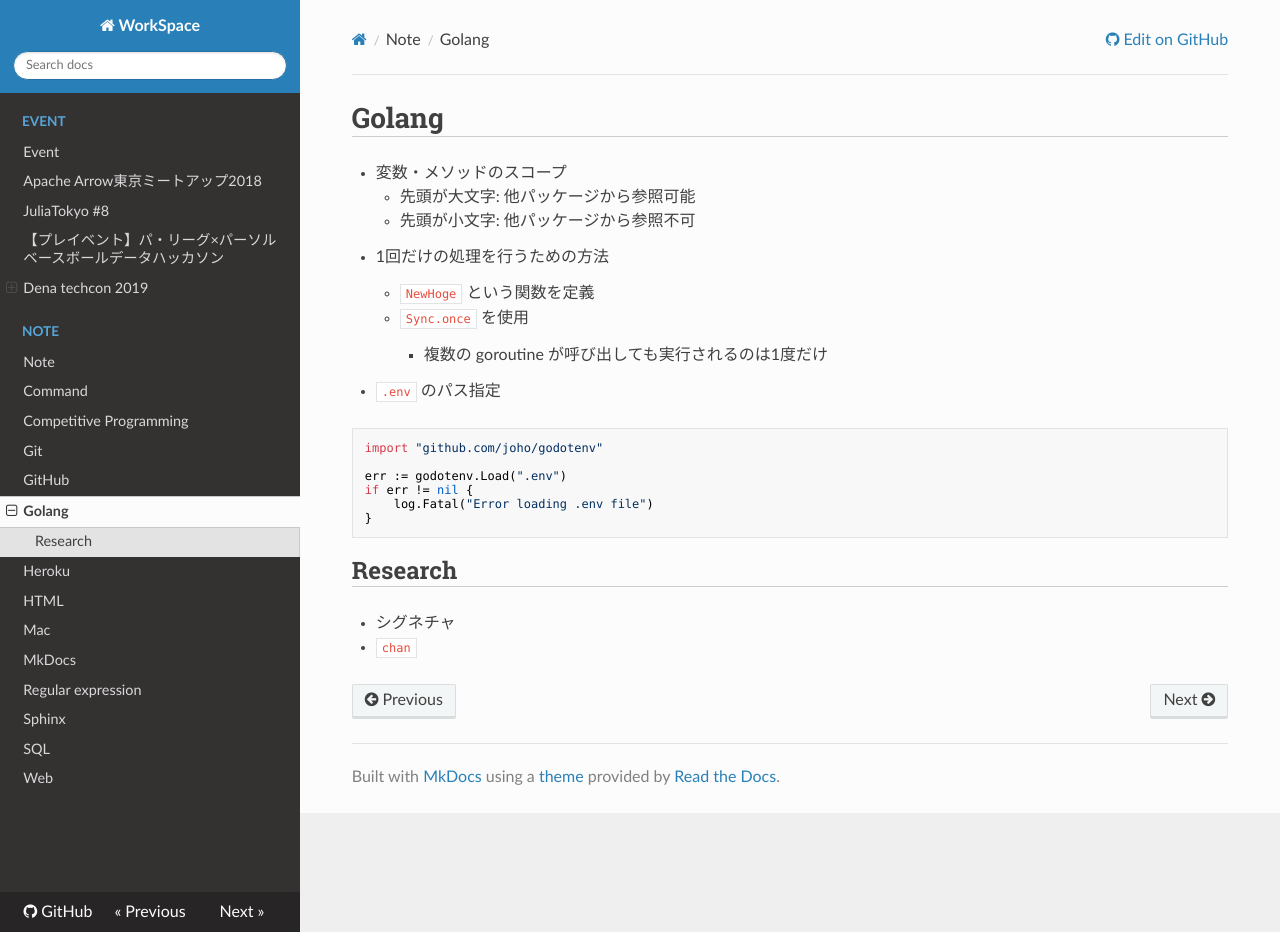
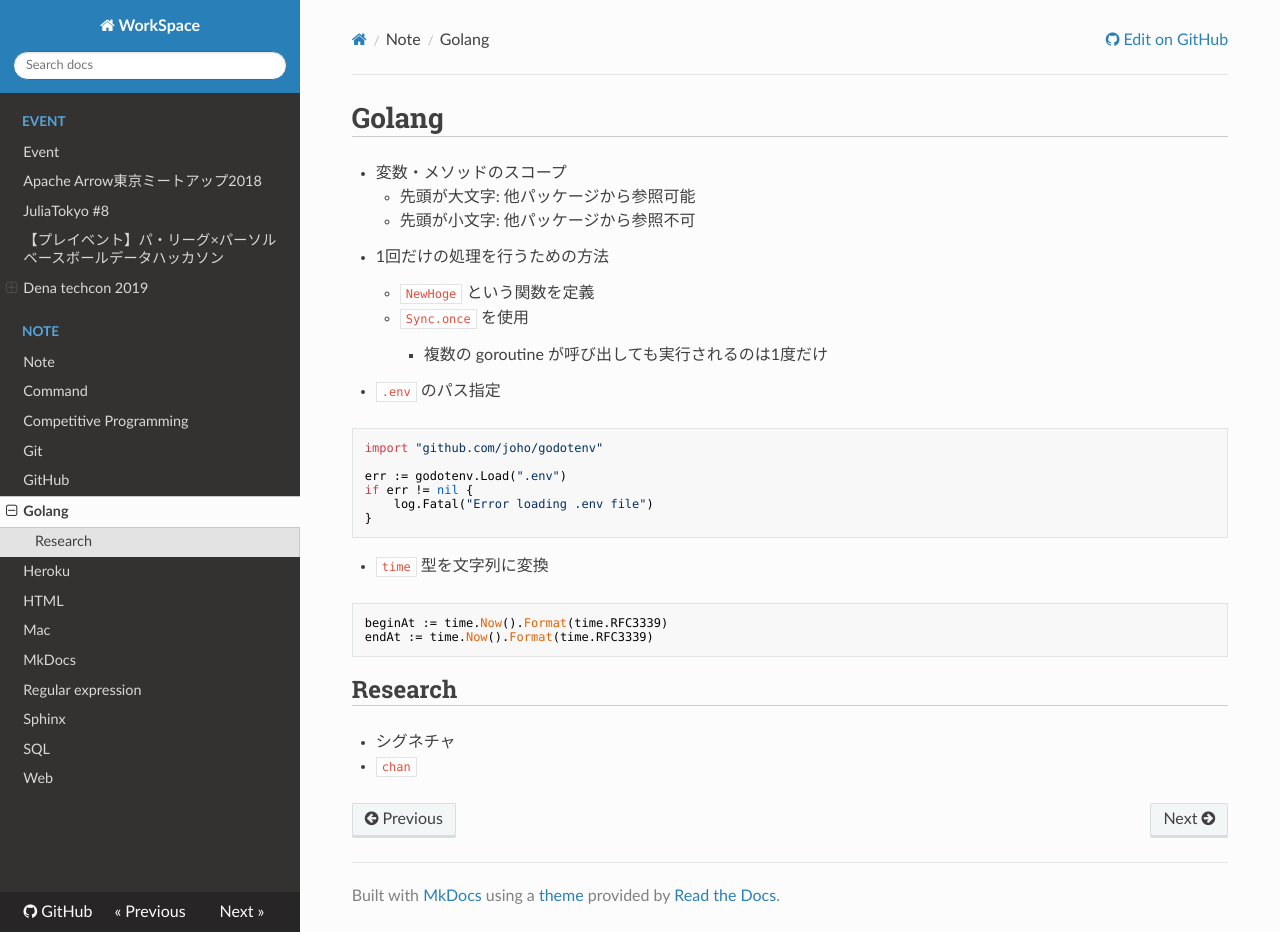
Before and after one commit to Doarakko/mkdocs-github-pages, an MkDocs documentation site: the page built from docs/note/golang.md, in a window 1280 px wide and 932 px high. Built offline with MkDocs 1.6.1, drawn with Linux system fonts in a browser that asks for light colours; nearby versions of some CDN libraries.

Commit message:
add time to string

````diff
--- a/docs/note/golang.md
+++ b/docs/note/golang.md
@@ -17,6 +17,12 @@ if err != nil {
 }
 ```
 
+- `time` 型を文字列に変換
+```
+beginAt := time.Now().Format(time.RFC3339)
+endAt := time.Now().Format(time.RFC3339)
+```
+
 ## Research
 - シグネチャ
 - `chan`
````
